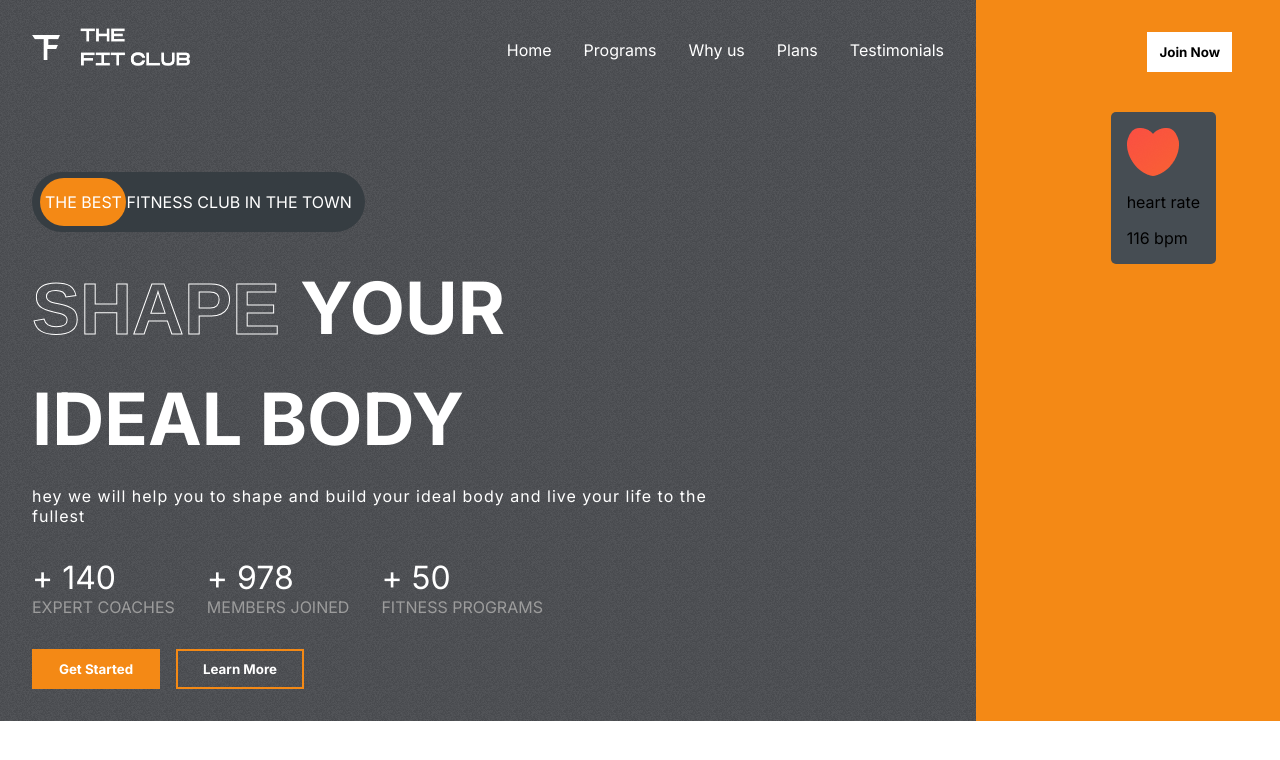
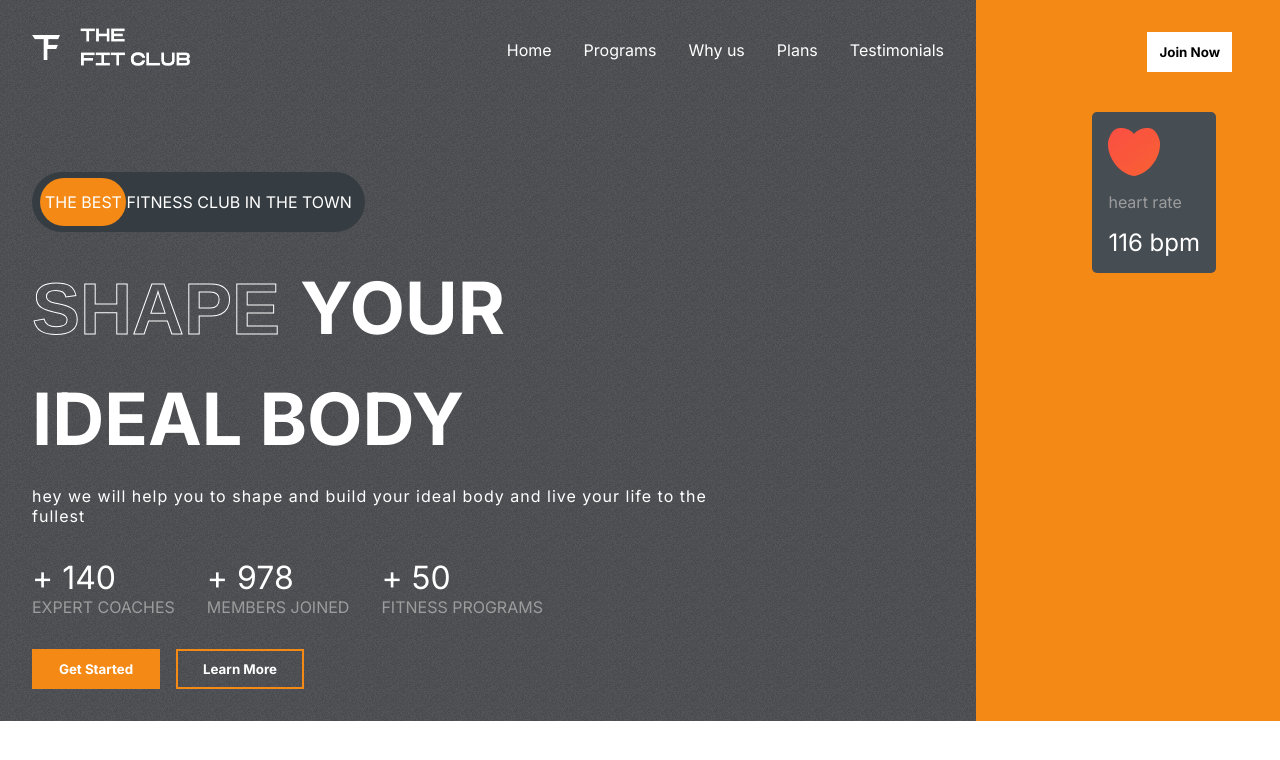
Before and after one commit to pallab17/Fithelp.o, a React (Create React App) app: page / in a window 1280 px wide. Shown: the top 760 px of the page. Built offline with nearby package versions, Linux system fonts and the light colour scheme.

Commit message:
files updated

```diff
--- a/src/components/Hero/Hero.css
+++ b/src/components/Hero/Hero.css
@@ -125,3 +125,10 @@
     right: 4rem;
     top: 7rem;
 }
+.heart-rate>span:nth-of-type(1){
+    color: var(--gray);
+}
+.heart-rate>span:nth-of-type(2){
+    color: white;
+    font-size: 1.5rem;
+}
```
